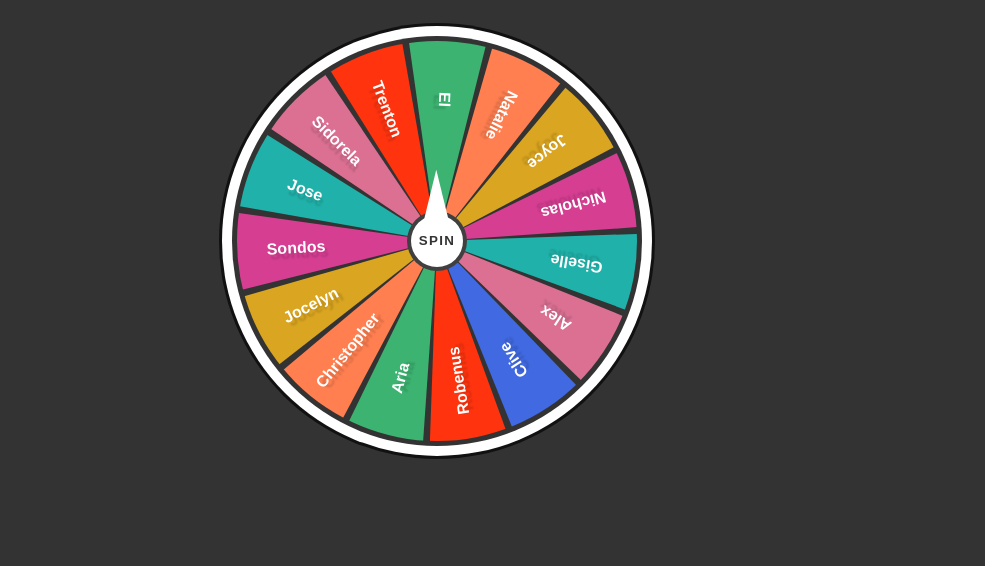
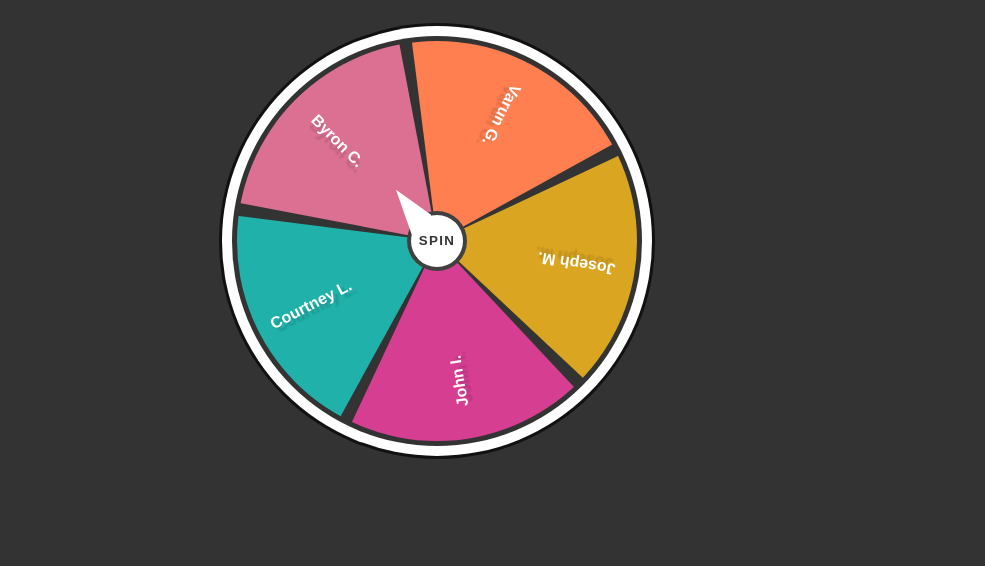
Before and after one commit to IzzyCraze365/Spin_Wheel, a plain HTML site: page 3_Spinner_All-In-One/SpinnerWheel.html in a window 1280 px wide. Shown: the part 234-800 px from the top of the page, without its empty margins (147-1132 px from the left). Drawn offline with Linux system fonts and the light colour scheme; a web font is replaced by a local one.

Commit message:
Updated Version 3 to match Version 2

```diff
--- a/3_Spinner_All-In-One/SpinnerWheel.html
+++ b/3_Spinner_All-In-One/SpinnerWheel.html
@@ -80,25 +80,25 @@
         border: 4px solid rgba(0, 0, 0, 0.75);
         cursor: pointer; /* makes the mouse a hand when hovering over button */
         user-select: none;
-        z-index: 2;
+        z-index: 3;
       }
 
       /* This styles and creates the arrow on the Spin Button */
       .spinBtn::before {
         content: "";
         position: absolute;
-        top: -45px;
+        top: -25px;
+        left: -15px;
         width: 35px;
         height: 50px;
         background: var(--primary);
-        clip-path: polygon(
-          50% 0%,
-          15% 100%,
-          85% 100%
-        ); /* This creates the triangle shape, https://bennettfeely.com/clippy/ */
+        /* This creates the triangle shape, https://bennettfeely.com/clippy/ */
+        clip-path: polygon(0 0, 100% 50%, 100% 100%, 50% 100%);
+        z-index: -1;
       }
 
       /* This styles and creates the actual wheel */
+      /* TODO This is what I need to do to make the wheel fill up the space */
       .wheel {
         position: absolute;
         top: 0;
@@ -155,6 +155,7 @@
         font-size: 0.75em;
         font-weight: 500;
       }
+
       /* TODO - THe following class is optional if you want the result to be displayed seperate from the Spinner Wheel
 NOTE: that the more wedge pieces added the less accurate the wheel becomes so a display may be recommended */
       .optionalSelection {
@@ -178,6 +179,7 @@ NOTE: that the more wedge pieces added the less accurate the wheel becomes so a
       import testArray from "../Spinner-Data/test.js";
       import octStudents from "../Spinner-Data/ptsb-oct-2024-cohort.js";
       import pokemon151 from "../Spinner-Data/pokemon.js";
+      import jsc2455 from "../Spinner-Data/JSC-2455.js";
 
       let wheel = document.querySelector(".wheel");
       let title = document.querySelector(".title");
@@ -205,9 +207,10 @@ NOTE: that the more wedge pieces added the less accurate the wheel becomes so a
       };
 
       //! This will change based off what object we are inputting
-      let selectionObject = objectplacholder;
+      let selectionObject = objectplacholder; // Default Data
+      selectionObject = octStudents;
+      selectionObject = jsc2455;
       //selectionObject = pokemon151;
-      selectionObject = octStudents;
       //selectionObject = testArray;
 
       // This is the Color Wheel for the Spinner
@@ -271,10 +274,10 @@ NOTE: that the more wedge pieces added the less accurate the wheel becomes so a
         result.innerHTML = "";
         /* console.log("Button Clicked", value); //! TEST */
         value += Math.ceil(Math.random() * 3600);
-        /* console.log("Total Value", value); //! TEST */
+        /*console.log("Total Value", value); //! TEST */
         /* console.log("New Value", value % 360); //! TEST */
         wheel.style.transform = `rotate(${value}deg)`;
-        let position = (value - 2 * selectionObject.array.length) % 360; //The roulet is about 15 degrees off center so this centers it
+        let position = value % 360; //The roulet is about 15 degrees off center so this centers it
         setTimeout(resultReveal, 5500, position); //Function will run after 5.5 seconds
       }
 
```
